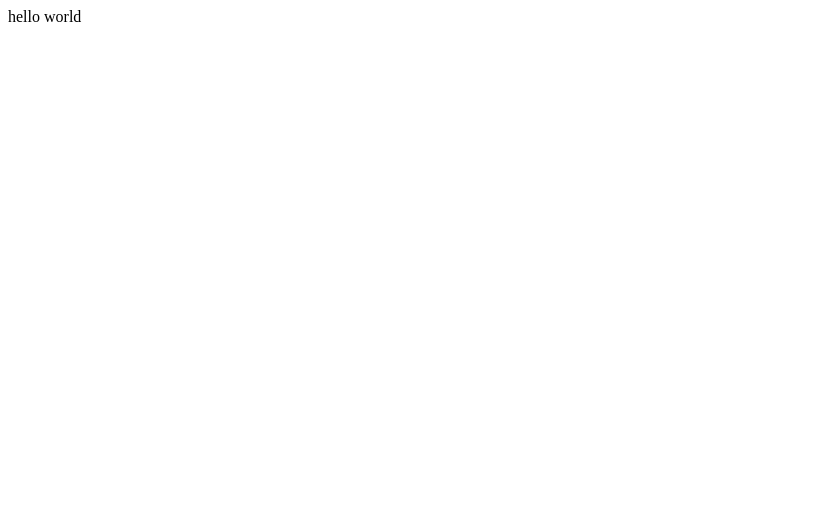
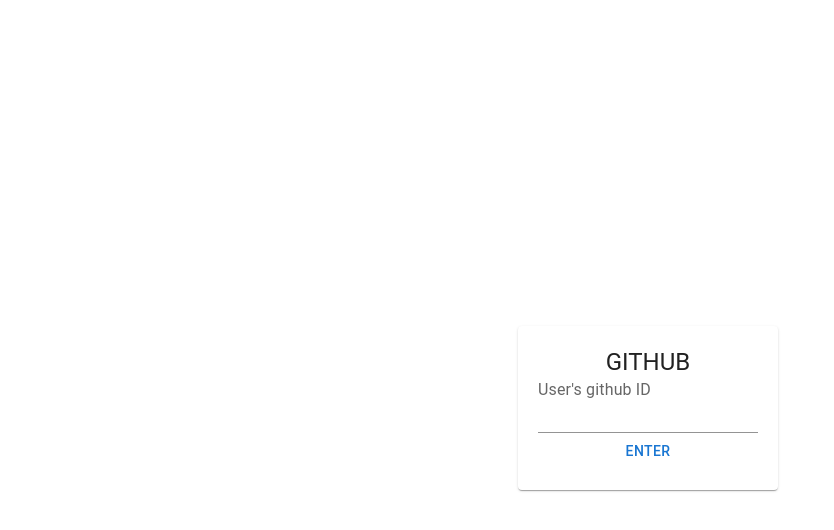
Before and after one commit to byungmin12/public_issuer, a React (Create React App) app: page / in a window 1280 px wide. Shown: the top 530 px of the page, without its empty margins (0-834 px from the left). Built offline with nearby package versions, Linux system fonts and the light colour scheme.

Commit message:
#5 mock ui
로그인 페이지 구현

```diff
--- a/src/containers/App.tsx
+++ b/src/containers/App.tsx
@@ -1,9 +1,10 @@
 import React from 'react';
+import Login from './Login'
 
 function App() {
   return (
     <div className="App">
-     hello world
+     <Login />
     </div>
   );
 }
--- /dev/null
+++ b/src/containers/Login.tsx
@@ -0,0 +1,49 @@
+import { Box, Button, Input, InputLabel, Paper as P, styled, Typography } from '@mui/material'
+import React from 'react'
+
+const Wrapper = styled(Box)`
+  width: 100vw;
+  height: 100vh;
+
+  display: flex;
+  justify-content: center;
+  align-items: center;
+`
+
+const Paper = styled(P)`
+  padding: 20px;
+
+  display: flex;
+  flex-direction: column;
+  justify-content: center;
+  align-items: center;
+`
+
+
+function Login() {
+  const [idTextValue, setIdTextValue] = React.useState('')
+
+  const handlerAddGithubID = () => {
+    localStorage.setItem('githubId', idTextValue)
+  }
+
+  const handlerChangeIdTextValue = (e: React.ChangeEvent<HTMLTextAreaElement | HTMLInputElement>) => {
+    setIdTextValue(e.target.value)
+  }
+
+  return (
+    <Wrapper>
+      <Paper>
+        <Typography variant='h5'>GITHUB</Typography>
+        <Box>
+          <InputLabel htmlFor='my-input'>User&apos;s github ID</InputLabel>
+          <Input value={idTextValue} onChange={handlerChangeIdTextValue} id='my-input'
+                 aria-describedby='my-helper-text' />
+        </Box>
+        <Button onClick={handlerAddGithubID}> Enter </Button>
+      </Paper>
+    </Wrapper>
+  )
+}
+
+export default Login
```
